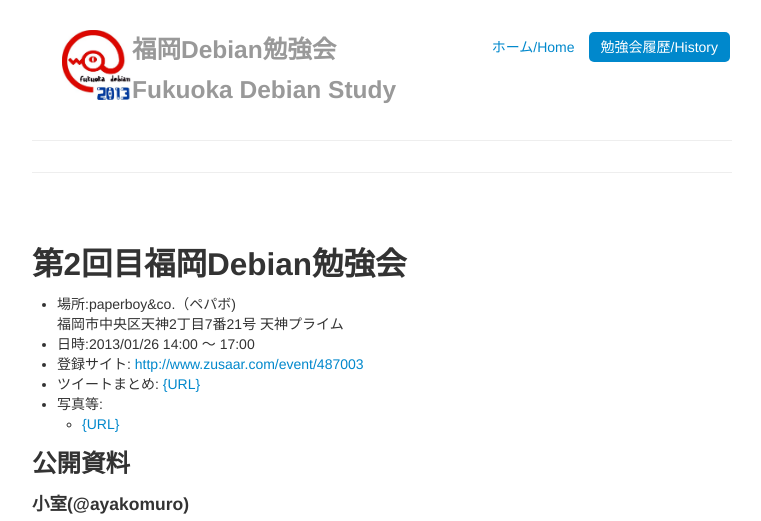
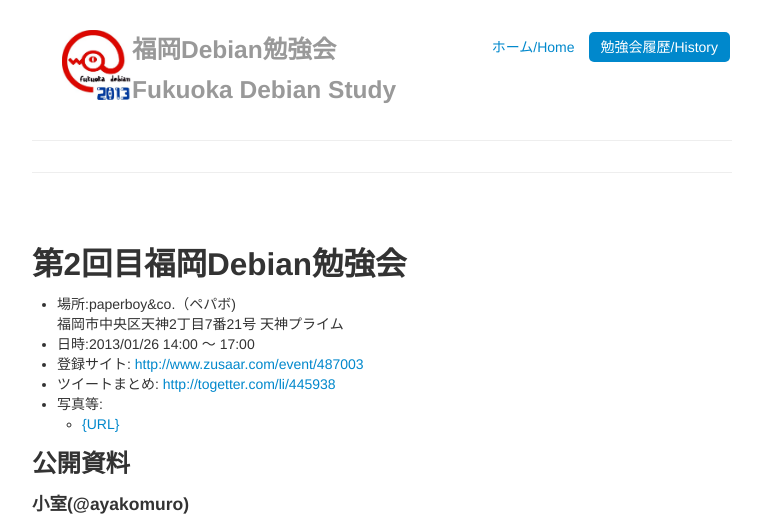
Before and after one commit to fukuoka-debian/web, a plain HTML site: page history/event02.html in a window 1280 px wide. Shown: the top 521 px of the page, without its empty margins (258-1019 px from the left). Drawn offline with nearby package versions, Linux system fonts and the light colour scheme.

Commit message:
event02のツギャッターのURL追加

```diff
--- a/history/event02.html
+++ b/history/event02.html
@@ -85,7 +85,7 @@
 					<li>場所:paperboy&co.（ペパボ)<br />福岡市中央区天神2丁目7番21号 天神プライム </li>
 					<li>日時:2013/01/26 14:00  〜  17:00</li>
 					<li>登録サイト: <a href="http://www.zusaar.com/event/487003">http://www.zusaar.com/event/487003</a></li>
-					<li>ツイートまとめ: <a href="">{URL}</a></li>
+					<li>ツイートまとめ: <a href="http://togetter.com/li/445938">http://togetter.com/li/445938</a></li>
 					<li>写真等:
 					<ul>
 						<li><a href="">{URL}</a></li>
```
